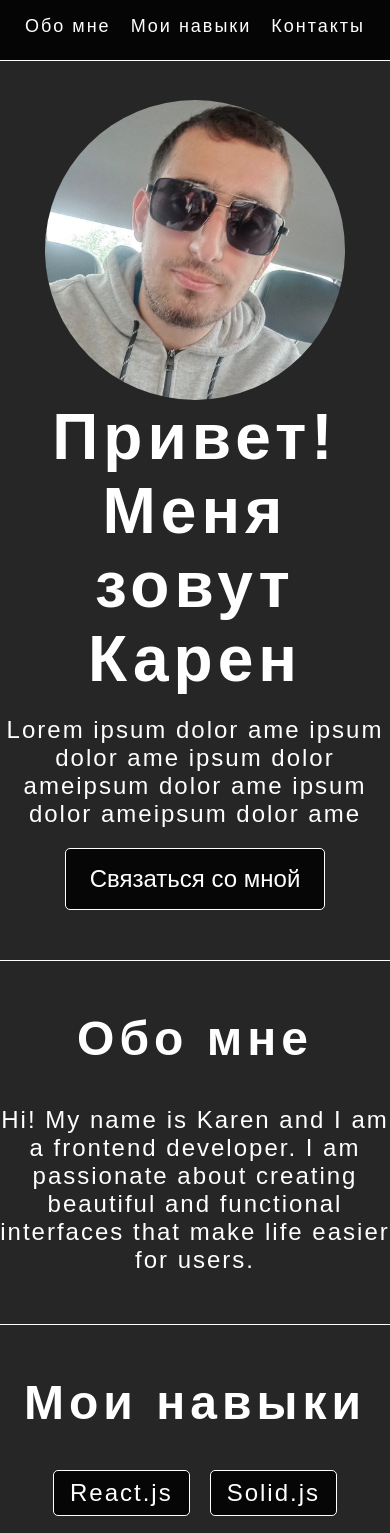
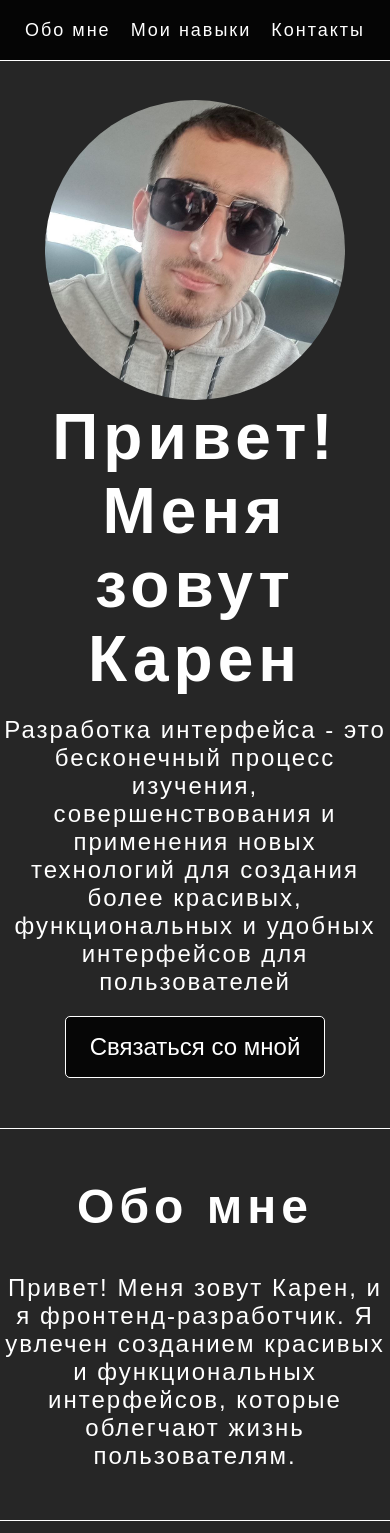
Before and after one commit to IamVirgoo/lstuPortfolio, a plain HTML site: page app/index.html in a window 390 px wide. Shown: the top 1533 px of the page. Drawn offline with Linux system fonts and the light colour scheme.

Commit message:
FIX: text

```diff
--- a/app/index.html
+++ b/app/index.html
@@ -22,7 +22,9 @@
             <div class="hero--container--heading">
                 <div class="hero--container--heading__left">
                     <h1 class="hero--container--heading__left--title">Привет! Меня зовут Карен</h1>
-                    <p class="hero--container--heading__left--description">Lorem ipsum dolor ame ipsum dolor ame ipsum dolor ameipsum dolor ame ipsum dolor ameipsum dolor ame</p>
+                    <p class="hero--container--heading__left--description">
+                        Разработка интерфейса - это бесконечный процесс изучения, совершенствования и применения новых технологий для создания более красивых, функциональных и удобных интерфейсов для пользователей
+                    </p>
                     <a class="hero--container--heading__left--button" href="#contact">Связаться со мной</a>
                 </div>
                 <div class="hero--container--heading__right">
@@ -36,8 +38,7 @@
         <div class="about--container">
             <h2 class="about--container--title">Обо мне</h2>
             <p class="about--container--description">
-                Hi! My name is Karen and I am a frontend developer. I am passionate about creating beautiful and functional interfaces that make life easier for users.
-            </p>
+                Привет! Меня зовут Карен, и я фронтенд-разработчик. Я увлечен созданием красивых и функциональных интерфейсов, которые облегчают жизнь пользователям.            </p>
             <div class="line"></div>
         </div>
     </section>
--- a/app/styles/index.css
+++ b/app/styles/index.css
@@ -50,8 +50,8 @@ header {
 
 .header--container {
     max-width: 1300px;
+    height: 100%;
     margin: 0 auto;
-    padding: 16px 0;
     display: flex;
     justify-content: space-between;
     align-items: center;
@@ -168,6 +168,9 @@ header {
     }
     .footer--container__left {
         display: none;
+    }
+    .header--container--navigation__link {
+        text-align: center;
     }
 }
 
```
